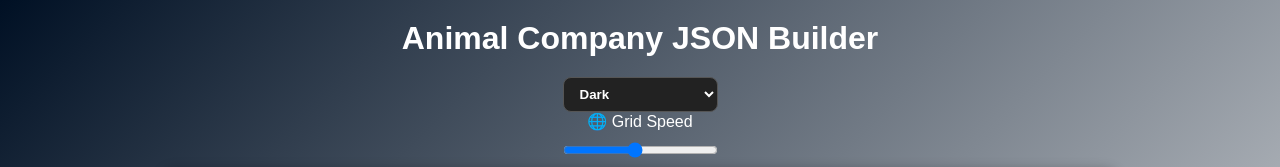
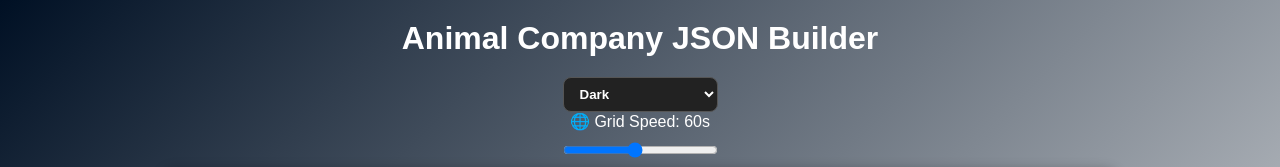
Before and after one commit to CrazyCrazy660/CrazyJsonMaker, a plain HTML site: page index.html in a window 1280 px wide. Shown: the top 167 px of the page. Drawn offline with Linux system fonts and the light colour scheme.

Commit message:
Update index.html

```diff
--- a/index.html
+++ b/index.html
@@ -17,8 +17,8 @@
     <option value="animalcompany">Animal Company</option>
   </select>
 
-  <!-- Grid Speed Slider -->
-  <label for="bgSpeedSlider">🌐 Grid Speed</label>
+  <!-- Grid Speed Slider with Counter -->
+  <label for="bgSpeedSlider">🌐 Grid Speed: <span id="gridSpeedDisplay">60</span>s</label>
   <input type="range" id="bgSpeedSlider" min="10" max="120" value="60" />
 
   <!-- Slot Buttons -->
```
